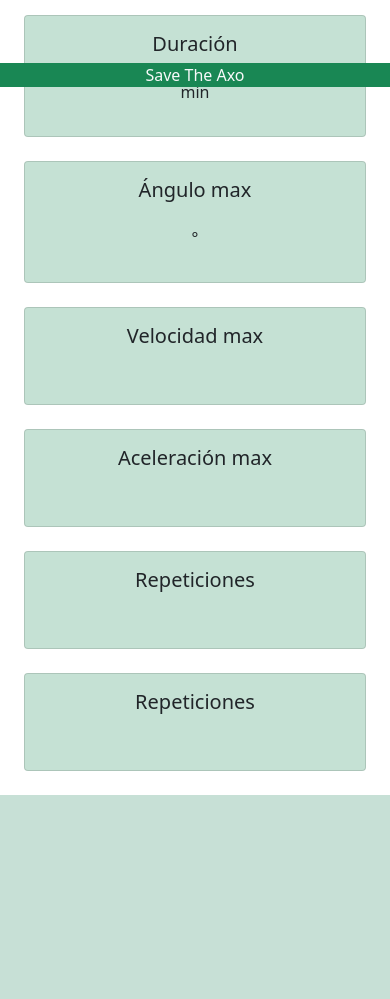
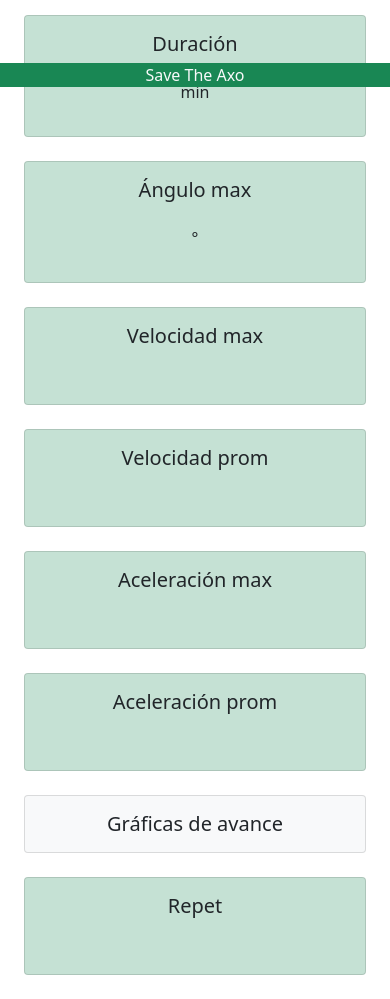
Before and after one commit to Nbtears/Dashboard_game, a PHP site: page /user.php?user=1 in a window 390 px wide. Shown: the part 757-1756 px from the top of the page. Before the commit the page ends 1552 px from the top, so only its background shows below. Run offline with PHP 8.4, Linux system fonts and the light colour scheme; data that the repository does not hold is empty.

Commit message:
Nueva columna

```diff
--- a/user.php
+++ b/user.php
@@ -59,6 +59,15 @@
 
         <div class="col-md-6 col-lg-2">
           <div class="card bg-success bg-opacity-25 mt-3 mb-2">
+            <h5 class="card-title text-center mt-3">Velocidad prom</h5>
+            <div class="card-body">
+              <p class="card-text text-center"><?php echo $info["vel_avg"]?></p></p>
+            </div>
+          </div>
+        </div>
+
+        <div class="col-md-6 col-lg-2">
+          <div class="card bg-success bg-opacity-25 mt-3 mb-2">
             <h5 class="card-title text-center mt-3">Aceleración max</h5>
             <div class="card-body">
               <p class="card-text text-center"><?php echo $info["acc_max"]?></p></p>
@@ -68,17 +77,26 @@
 
         <div class="col-md-6 col-lg-2">
           <div class="card bg-success bg-opacity-25 mt-3 mb-2">
-            <h5 class="card-title text-center mt-3">Repeticiones</h5>
+            <h5 class="card-title text-center mt-3">Aceleración prom</h5>
             <div class="card-body">
-              <p class="card-text text-center"><?php echo $info["rep"]?></p></p>
+              <p class="card-text text-center"><?php echo $info["acc_avg"]?></p></p>
             </div>
           </div>
         </div>
+
       </div>
       <div class="row">
-        <div class="col-md-6 col-lg-2">
+        <div class="col-md-12 col-lg-12">
+          <div class="card bg-light mt-3 mb-2">
+            <h5 class="card-title text-center mt-3 mb-3">Gráficas de avance</h5>
+          </div>
+        </div>
+      </div>
+
+      <div class="row">
+        <div class="col-md-6 col-lg-3">
           <div class="card bg-success bg-opacity-25 mt-3 mb-2">
-          <h5 class="card-title text-center mt-3">Repeticiones</h5>
+            <h5 class="card-title text-center mt-3">Repet</h5>
             <div class="card-body">
               <p class="card-text text-center"><?php echo $info["rep"]?></p></p>
             </div>
@@ -87,3 +105,4 @@
       </div>
     </div>
   </div>
+</div>
```
Lines whose indentation alone changed are shown as unchanged.
